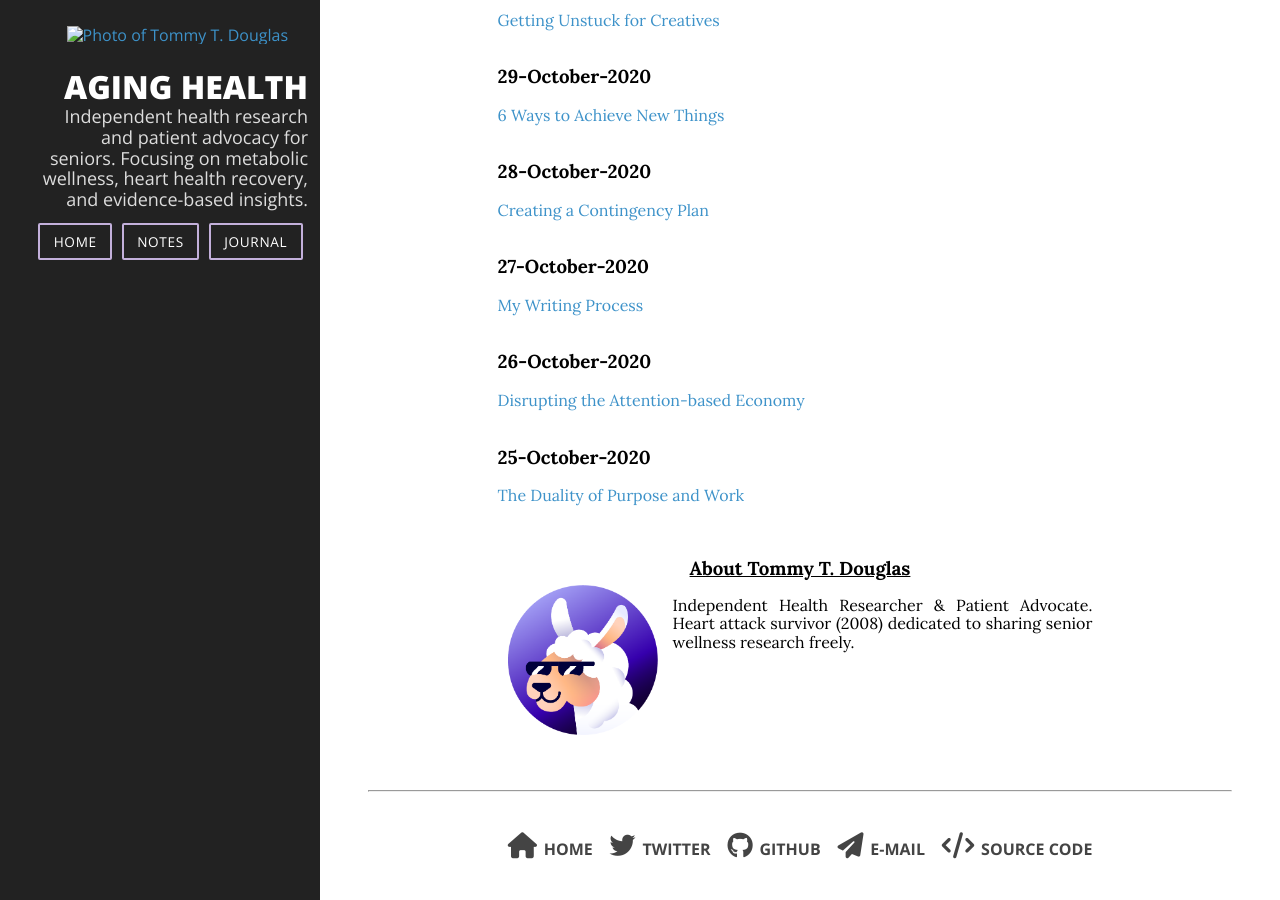
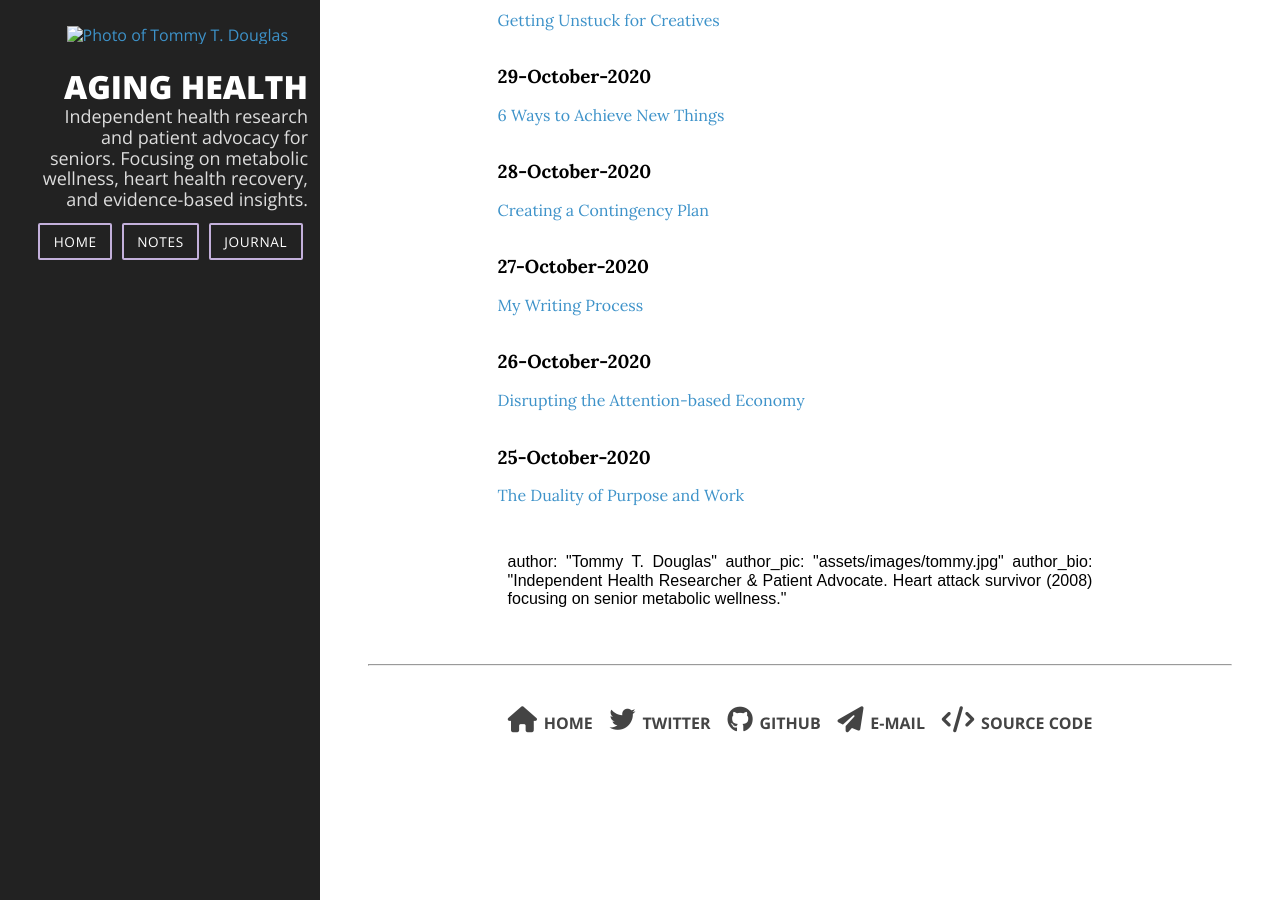
Before and after one commit to tomglo10/AG3, a Jekyll site: the page built from _pages/dates.md, in a window 1280 px wide and 900 px high, scrolled down 1543 px. Built offline with Jekyll 4.4.1, drawn with Linux system fonts in a browser that asks for light colours; nearby versions of some CDN libraries.

Commit message:
Update author.html

```diff
--- a/_includes/author.html
+++ b/_includes/author.html
@@ -1,6 +1,5 @@
 <div id="author">
-    <h3>About
-        {{site.author}}</h3>
-    <img src="{{ site.author_pic | relative_url }}" alt="Photo of {{site.author}}"/>
-    <p>{{ site.author_bio }}</p>
+author: "Tommy T. Douglas"
+author_pic: "assets/images/tommy.jpg"
+author_bio: "Independent Health Researcher & Patient Advocate. Heart attack survivor (2008) focusing on senior metabolic wellness."
 </div>
```
